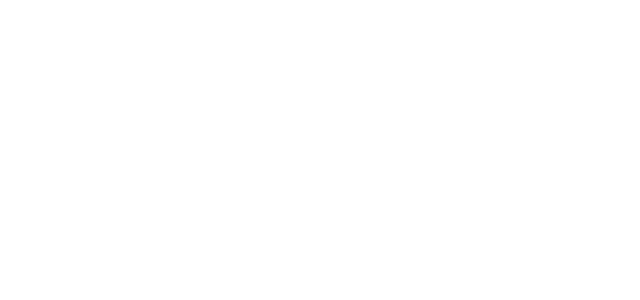
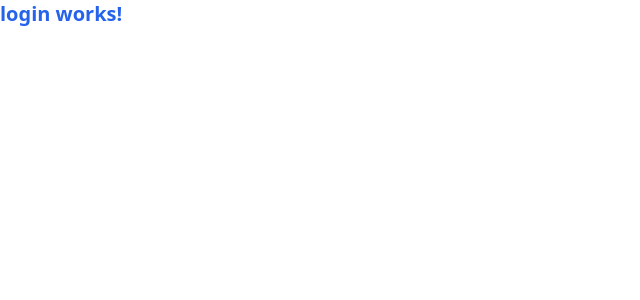
Before and after one commit to Psykup25/T4lkR, an Angular app in the folder client/: page / in a window 1280 px wide. Shown: the top 300 px of the page, without its empty margins (0-640 px from the left). Built offline with nearby package versions, Linux system fonts and the light colour scheme.

Commit message:
Mise en place structure + Instal Tailwind

```diff
--- a/client/angular.json
+++ b/client/angular.json
@@ -25,7 +25,7 @@
               }
             ],
             "styles": [
-              "src/styles.css"
+              "./src/styles.css"
             ]
           },
           "configurations": {
--- a/client/package.json
+++ b/client/package.json
@@ -27,23 +27,25 @@
     "@angular/platform-browser": "^20.0.0",
     "@angular/router": "^20.0.0",
     "@tailwindcss/postcss": "^4.1.11",
-    "postcss": "^8.5.6",
     "rxjs": "~7.8.0",
-    "tailwindcss": "^4.1.11",
     "tslib": "^2.3.0",
     "zone.js": "~0.15.0"
   },
   "devDependencies": {
+    "@angular-builders/custom-webpack": "^20.0.0",
     "@angular/build": "^20.0.5",
     "@angular/cli": "^20.0.5",
     "@angular/compiler-cli": "^20.0.0",
     "@types/jasmine": "~5.1.0",
+    "autoprefixer": "^10.4.21",
     "jasmine-core": "~5.7.0",
     "karma": "~6.4.0",
     "karma-chrome-launcher": "~3.2.0",
     "karma-coverage": "~2.2.0",
     "karma-jasmine": "~5.1.0",
     "karma-jasmine-html-reporter": "~2.1.0",
+    "postcss": "^8.5.6",
+    "tailwindcss": "^3.4.3",
     "typescript": "~5.8.2"
   }
 }
--- a/client/src/app/app.routes.ts
+++ b/client/src/app/app.routes.ts
@@ -1,3 +1,6 @@
 import { Routes } from '@angular/router';
+import { Login } from '../public/page/login/login';
 
-export const routes: Routes = [];
+export const routes: Routes = [
+  { path: '', component: Login }
+];
--- a/client/src/public/page/login/login.html
+++ b/client/src/public/page/login/login.html
@@ -1 +1 @@
-<p>login works!</p>
+<p class="text-blue-600 text-xl font-bold">login works!</p>
--- a/client/src/public/page/login/login.ts
+++ b/client/src/public/page/login/login.ts
@@ -5,9 +5,7 @@ import { Component } from '@angular/core';
   selector: 'app-login',
   imports: [],
   templateUrl: './login.html',
-  styleUrl: './login.css',
+  styleUrls: ['./login.css'],
   standalone: true,
 })
-export class Login {
-
-}
+export class Login {}
--- a/client/src/styles.css
+++ b/client/src/styles.css
@@ -1 +1,4 @@
-@import "tailwindcss";
+/* stylelint-disable at-rule-no-unknown */
+@tailwind base;
+@tailwind components;
+@tailwind utilities;
--- /dev/null
+++ b/client/tailwind.config.js
@@ -0,0 +1,11 @@
+/** @type {import('tailwindcss').Config} */
+module.exports = {
+  content: [
+    "./src/**/*.{html,ts,js,jsx,tsx}",
+    "./src/public/page/login/login.html"
+  ],
+  theme: {
+    extend: {},
+  },
+  plugins: [],
+}
```
Also changed, not shown: client/.postcssrc.json (added), 1 other file (tests, documents, lock files or other folders).
